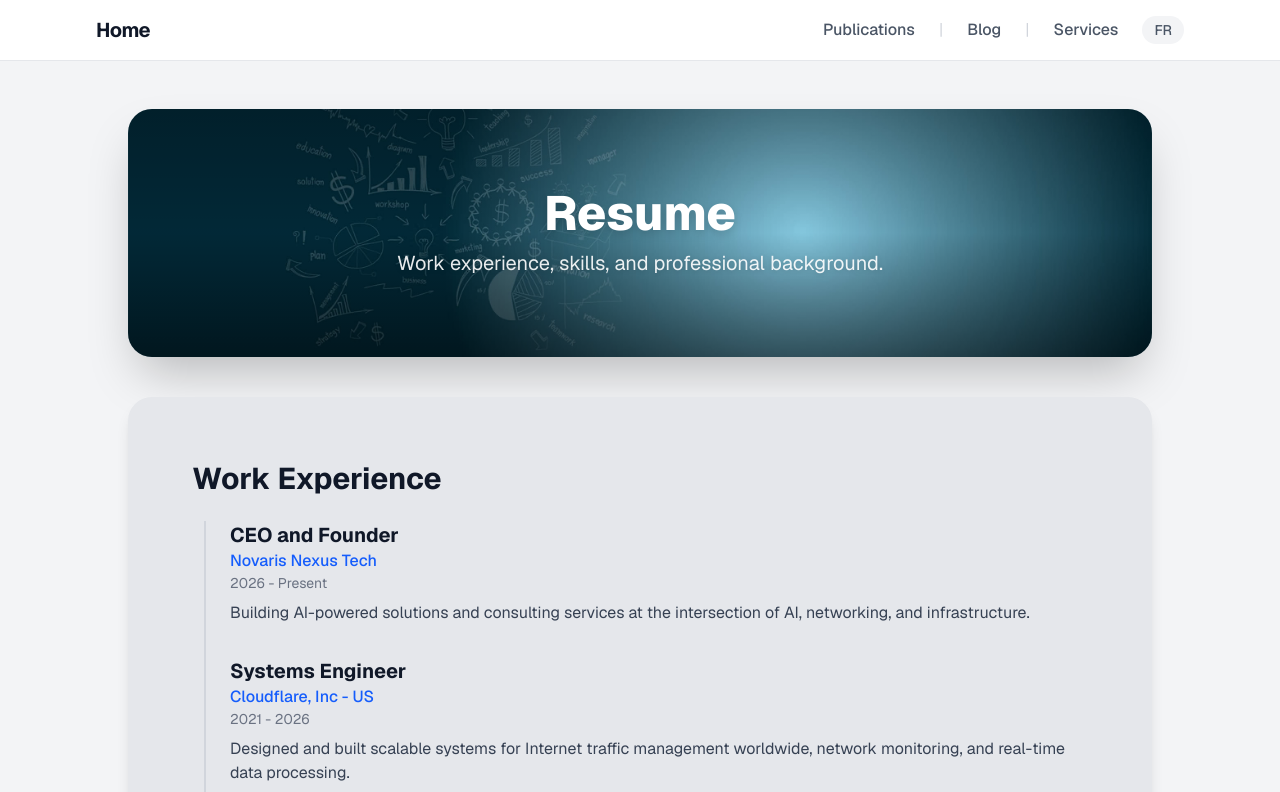
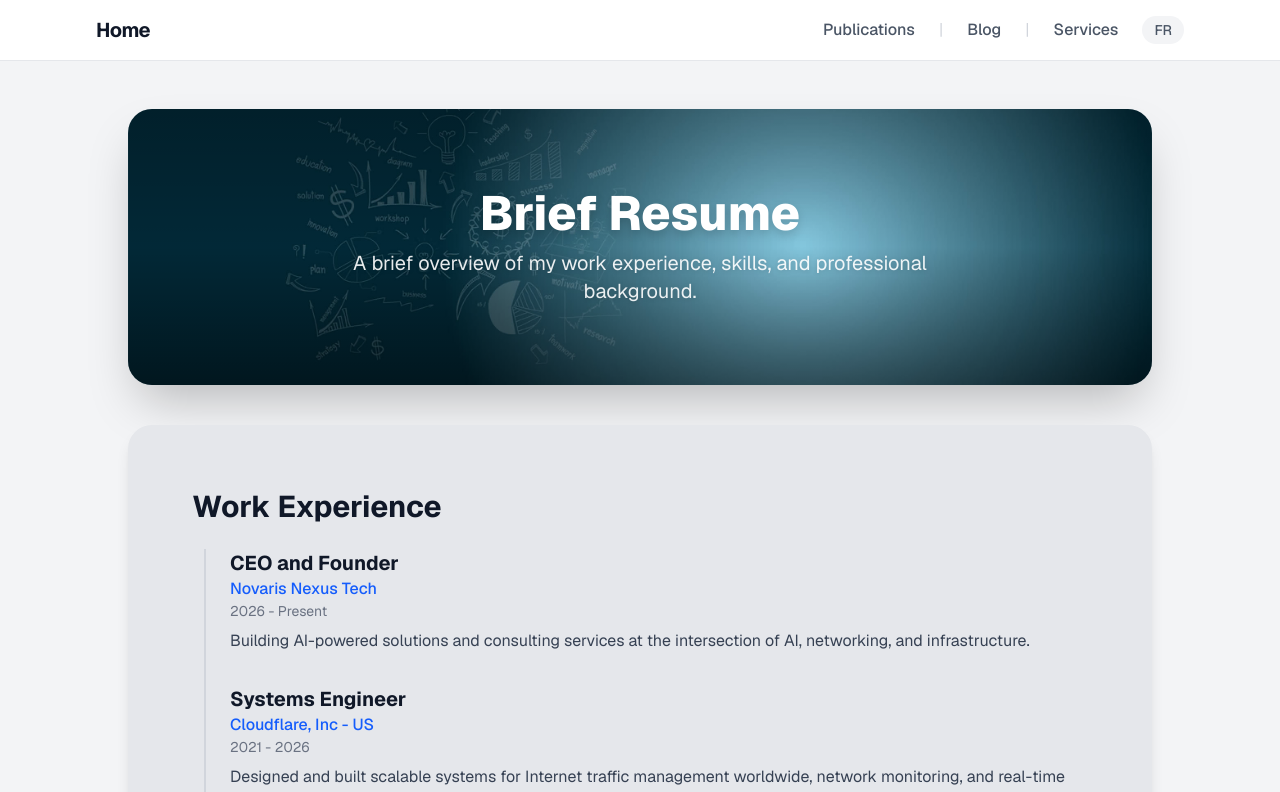
Before and after one commit to rodricfanou/rodricfanou.github.io, a Next.js app: page /resume in a window 1280 px wide. Shown: the top 792 px of the page. Built offline with nearby package versions, Linux system fonts and the light colour scheme.

Commit message:
Rename to Brief Resume

```diff
--- a/src/app/resume/page.tsx
+++ b/src/app/resume/page.tsx
@@ -20,10 +20,10 @@ export default function Resume() {
           <FadeIn>
             <div className="text-center text-white">
               <h1 className="text-3xl font-extrabold mb-3 drop-shadow-lg md:text-5xl">
-                Resume
+                Brief Resume
               </h1>
               <p className="text-base text-white/90 drop-shadow-sm md:text-lg md:text-xl max-w-2xl mx-auto">
-                Work experience, skills, and professional background.
+                A brief overview of my work experience, skills, and professional background.
               </p>
             </div>
           </FadeIn>
```
